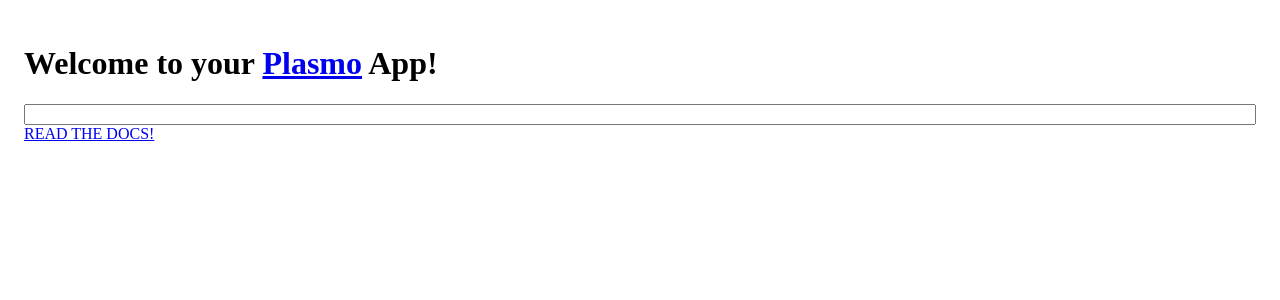
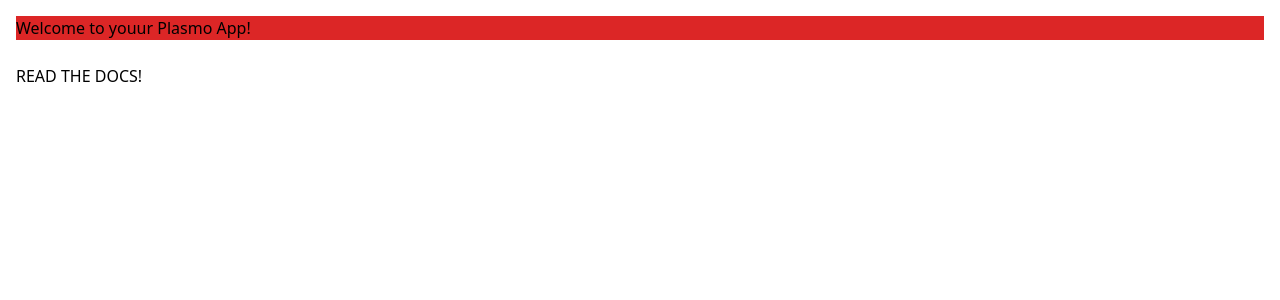
Before and after one commit to KrishavRajSingh/chirkut, a Next.js app: page / in a window 1280 px wide. Shown: the top 300 px of the page. Built offline with nearby package versions, Linux system fonts and the light colour scheme.

Commit message:
added tailwind

```diff
--- a/package.json
+++ b/package.json
@@ -24,6 +24,7 @@
     "@google/generative-ai": "^0.21.0",
     "@types/ol": "^7.0.0",
     "dotenv": "^16.4.5",
+    "framer-motion": "^11.11.10",
     "leaflet": "^1.9.4",
     "lucide": "^0.441.0",
     "lucide-react": "^0.441.0",
@@ -43,7 +44,10 @@
     "@types/node": "20.11.5",
     "@types/react": "18.2.48",
     "@types/react-dom": "18.2.18",
+    "autoprefixer": "^10.4.20",
+    "postcss": "^8.4.47",
     "prettier": "3.2.4",
+    "tailwindcss": "^3.4.14",
     "typescript": "5.3.3"
   },
   "manifest": {
--- /dev/null
+++ b/postcss.config.js
@@ -0,0 +1,9 @@
+/**
+ * @type {import('postcss').ProcessOptions}
+ */
+module.exports = {
+    plugins: {
+      tailwindcss: {},
+      autoprefixer: {}
+    }
+  }
--- a/src/components/main.tsx
+++ b/src/components/main.tsx
@@ -10,8 +10,8 @@
         flexDirection: "column",
         padding: 16
       }}>
-      <h1>
-        Welcome to your <a href="https://sites.google.co/images?q=abcd/">Plasmo</a> {name}!
+      <h1 className="bg-red-600">
+        Welcome to youur <a href="https://sites.google.co/images?q=abcd/">Plasmo</a> {name}!
       </h1>
       <input onChange={(e) => setData(e.target.value)} value={data} />
 
--- a/src/contents/modal.tsx
+++ /dev/null
@@ -1,5 +0,0 @@
-const Modal = () => {
-    return <div style={{backgroundColor: "white"}}>halloo</div>
-}
-
-export default Modal;
--- /dev/null
+++ b/src/pages/_app.tsx
@@ -0,0 +1,5 @@
+import '../style.css'
+
+export default function MyApp({ Component, pageProps }) {
+  return <Component {...pageProps} />
+}
--- a/src/pages/index.tsx
+++ b/src/pages/index.tsx
@@ -1,5 +1,5 @@
 import { Main } from "~components/main"
-
+// import "../style.css";
 function IndexPage() {
   return <Main name="App" />
 }
--- a/src/style.css
+++ b/src/style.css
@@ -1,3 +1,7 @@
+@tailwind base;
+@tailwind components;
+@tailwind utilities;
+
 .leaflet-container{
     height: 50vh;
   }
--- /dev/null
+++ b/tailwind.config.js
@@ -0,0 +1,7 @@
+/** @type {import('tailwindcss').Config} */
+module.exports = {
+  mode: "jit",
+  darkMode: "class",
+  content: ["./**/*.tsx"],
+  plugins: []
+}
--- a/tsconfig.json
+++ b/tsconfig.json
@@ -8,7 +8,7 @@
     "next-env.d.ts",
     "./**/*.ts",
     "./**/*.tsx"
-  ],
+, "src/pages/_app.tsx"  ],
   "compilerOptions": {
     "jsx": "preserve",
     "paths": {
```
Also changed, not shown: 2 other files (tests, documents, lock files or other folders).
